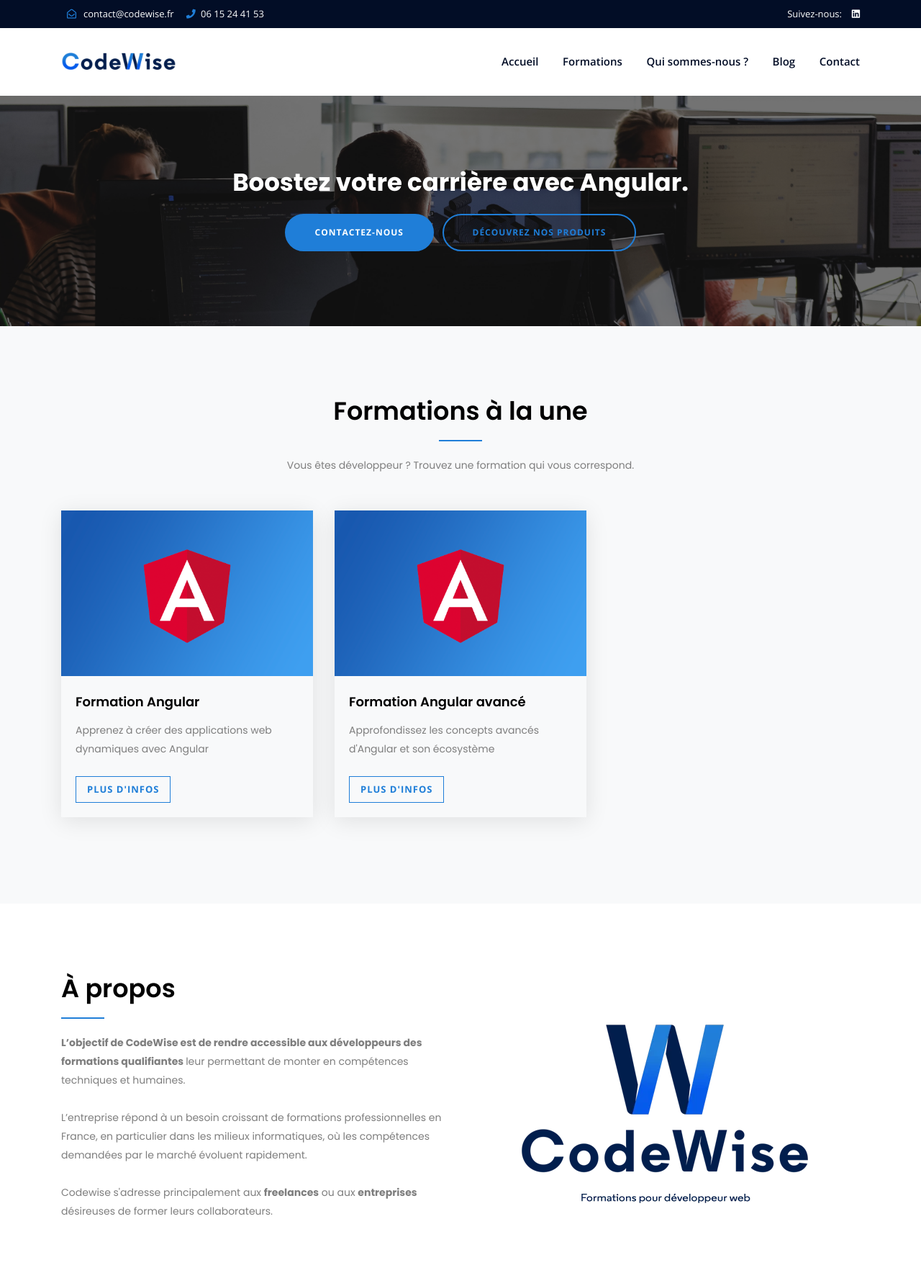
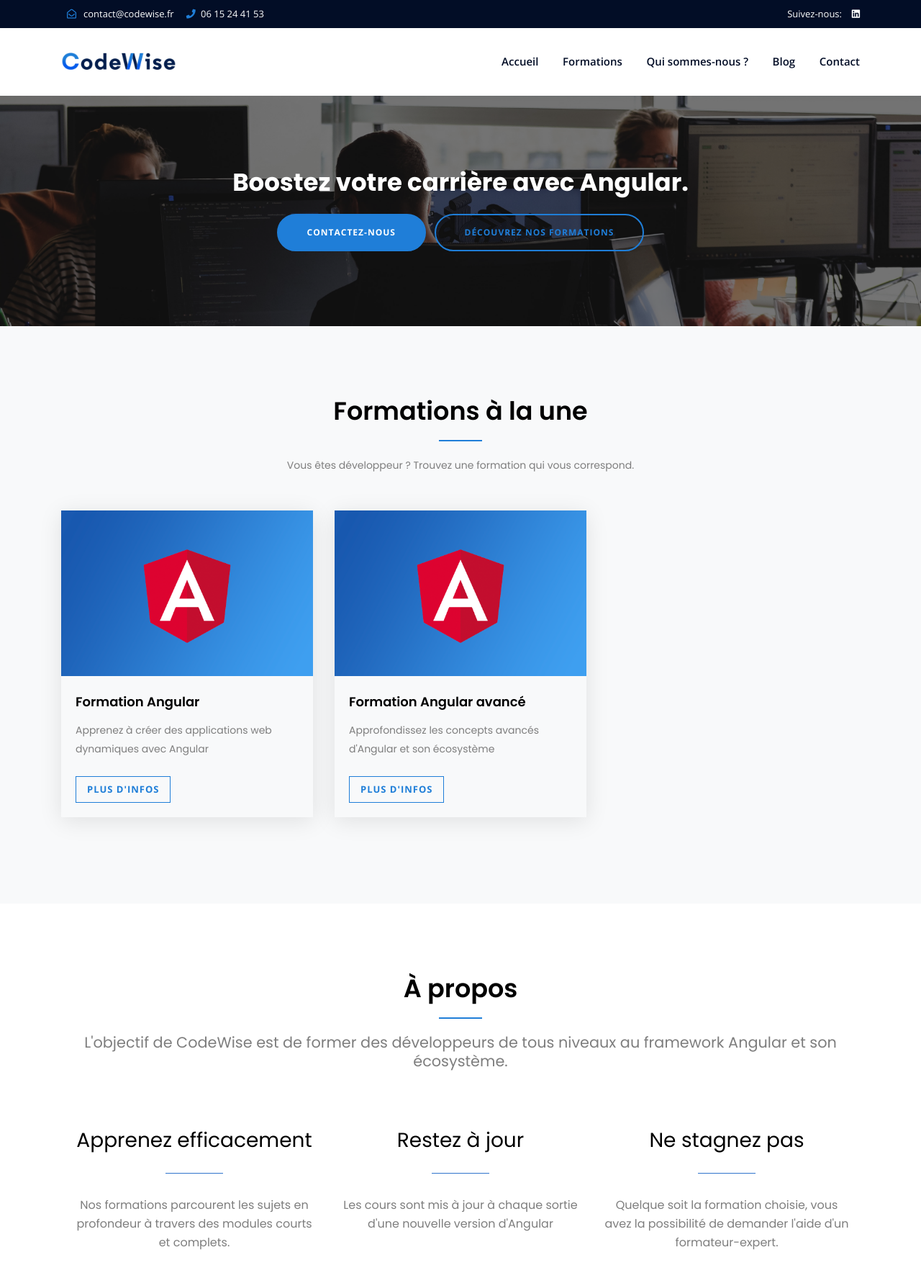
Before and after one commit to hubergerard/hubergerard.github.io, a Jekyll site: the page built from index.html, in a window 1280 px wide, cut to the strip 0-1831 px from the top of the page. Shown: the top 1775 px of the strip at 72% size. Built offline with Jekyll 4.4.1, drawn with Linux system fonts in a browser that asks for light colours.

Commit message:
change text, change section about (#32)
change text, change section about

```diff
--- a/_includes/about.html
+++ b/_includes/about.html
@@ -1,18 +1,43 @@
-<section class="about-area pb-60 pt-100">
+<section class="about-area pt-100">
     <div class="container">
         <div class="row">
-            <div class="col-xl-6 col-lg-6 mb-40">
-                <div class="section-title">
+            <div class="col-12 text-center">
+                <div class="section-title service-title">
                     <h2>À propos</h2>
                 </div>
                 <div class="about-content">
-                    <p><b>L’objectif de CodeWise est de rendre accessible aux développeurs des formations qualifiantes </b> leur permettant de monter en compétences techniques et humaines.<br/><br/>
-L’entreprise répond à un besoin croissant de formations professionnelles en France, en particulier dans les milieux informatiques, où les compétences demandées par le marché évoluent rapidement. <br/><br/>
-Codewise s'adresse principalement aux <b>freelances</b> ou aux <b>entreprises</b> désireuses de former leurs collaborateurs.
-</p></div>
+                    <p>L'objectif de CodeWise est de former des développeurs de tous niveaux au framework Angular et son écosystème.</p>
+                </div>
+                <div class="container d-flex flex-wrap justify-content-around mt-40">
+                    <div class="row">
+                        <div class="col-xl-4 d-flex align-items-center flex-column">
+                            <h3>Apprenez efficacement</h3>
+                            <hr class="about">
+                            <aside>
+                                <p class="about-text">Nos formations parcourent les sujets en profondeur à travers des modules courts et complets.</p>
+                            </aside>
+                        </div>
+                        <div class="col-xl-4 d-flex align-items-center flex-column">
+                            <h3>Restez à jour</h3>
+                            <hr class="about">
+                            <aside>
+                                <p class="about-text">Les cours sont mis à jour à chaque sortie d'une nouvelle version d'Angular</p>
+                            </aside>
+                        </div>
+                        <div class="col-xl-4 d-flex align-items-center flex-column">
+                            <h3>Ne stagnez pas</h3>
+                            <hr class="about">
+                            <aside>
+                                <p class="about-text"> Quelque soit la formation choisie, vous avez la possibilité de demander l'aide d'un formateur-expert.
+                                </p>
+                            </aside>
+                        </div>
+                    </div>
+                </div>
+
             </div>
-            <div class="col-xl-6 col-lg-6 mb-20 d-none d-lg-block md-margin">
-                <div class="about-img text-center">
+            <div class="col-12 mb-20 d-flex justify-content-center">
+                <div class="about-img">
                     <img src="{{site.baseurl}}/assets/img/about/logo4.webp" class="img-fluid" alt="{{site.title}}">
                 </div>
             </div>
--- a/_includes/call_to_action.html
+++ b/_includes/call_to_action.html
@@ -6,7 +6,7 @@
                     <h1>Boostez votre carrière avec Angular.</h1>
                     <div class="call-to-action">
                         <a href="/pages/contact" class="btn m-1">contactez-nous</a>
-						<a href="/pages/services" class="btn-off m-1">découvrez nos produits</a>
+						<a href="/pages/services" class="btn-off m-1">découvrez nos formations</a>
                     </div>
                 </div>
             </div>
--- a/_includes/online_formation.html
+++ b/_includes/online_formation.html
@@ -5,7 +5,7 @@
             <div class="col-xl-12 text-center pb-40 ">
                 <div class="section-title service-title">
                     <h2>Nos formations en ligne</h2>
-                    <p>Choisissez votre techno.</p>
+                    <p>Choisissez votre formation</p>
                 </div>
             </div>
         </div>
--- a/assets/css/style.scss
+++ b/assets/css/style.scss
@@ -157,6 +157,17 @@
 	margin: 30px 0;
 	padding: 0;
 }
+hr.about{
+	margin: 0 0 30px 0;
+	width:80px;
+	border-top: 1px solid #3B7ED1;
+}
+
+@media screen and (max-width:860px) {
+	hr.about{
+		margin: -10px 0 20px 0;
+	}
+}
 
 label {
 	color: #7e7e7e;
@@ -980,7 +991,7 @@
 }
 
 .about-content p {
-	margin-bottom: 0;
+	margin-bottom: 80px;
 }
 
 .about-info-text a {
@@ -1029,6 +1040,14 @@
 	background: #fff;
 	position: relative;
 	padding-top: 15px;
+}
+
+.about-content p{
+	font-size: 1.3rem;
+}
+
+p.about-text{
+	font-size: 1rem;
 }
 
 /* 5. Service */
--- a/pages/services.html
+++ b/pages/services.html
@@ -12,7 +12,7 @@
             <div class="col-xl-12 text-center pb-40 ">
                 <div class="section-title service-title">
                     <h2>Nos formations en présentiel</h2>
-                    <p>Choisissez votre techno.</p>
+                    <p>Choisissez votre formation</p>
                 </div>
             </div>
         </div>
```
